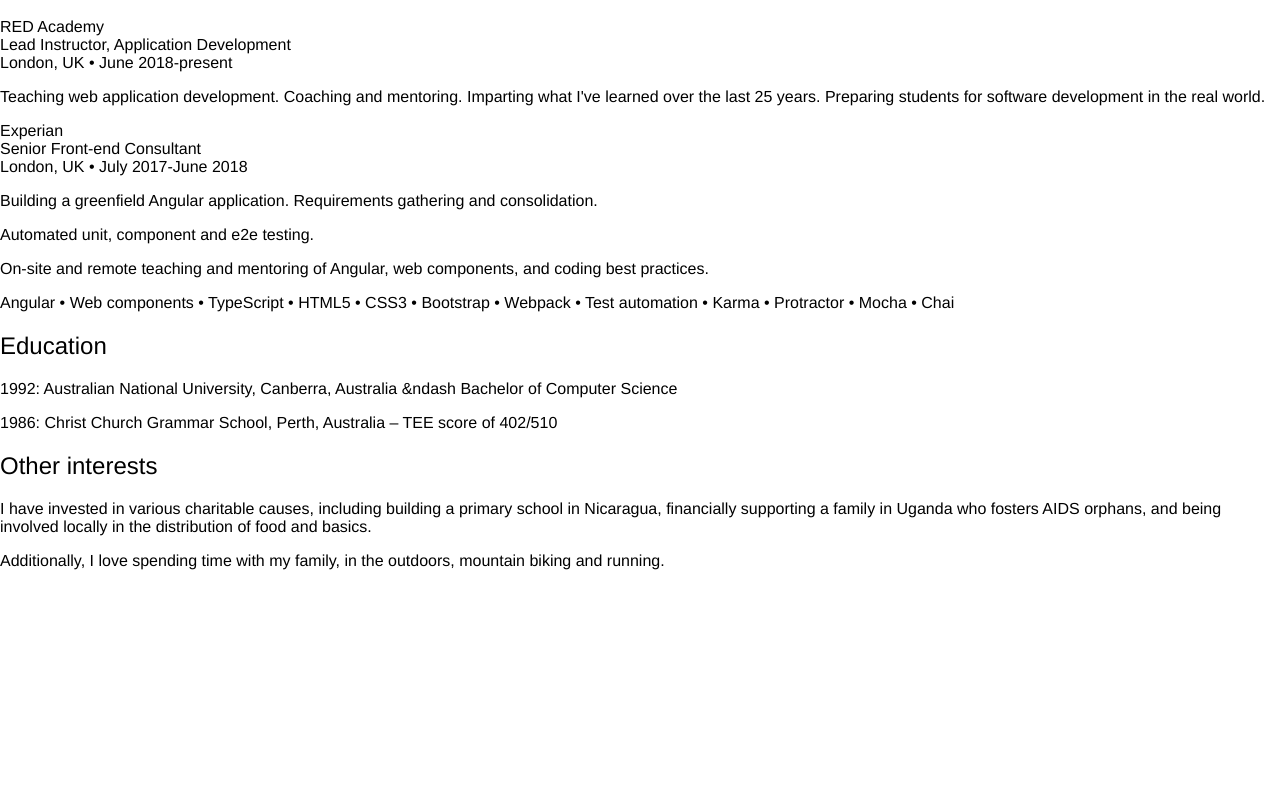
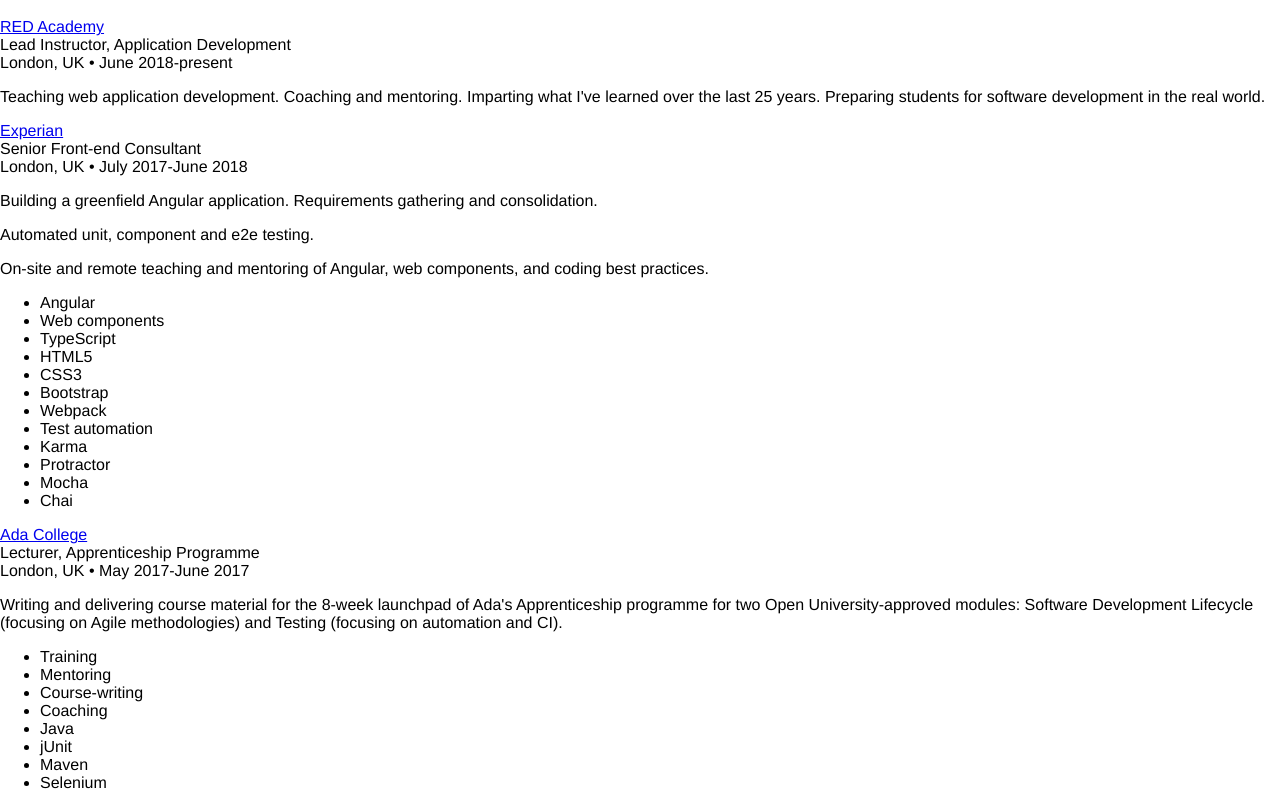
Before and after one commit to mcalthrop/cv-react, a React (Create React App) app: page / in a window 1280 px wide. Shown: the part 351-1142 px from the top of the page. Before the commit the page ends 937 px from the top, so only its background shows below. Built offline with nearby package versions, Linux system fonts and the light colour scheme.

Commit message:
Add WorkHistoryItem component

```diff
--- a/src/components/education/Education.js
+++ b/src/components/education/Education.js
@@ -13,5 +13,5 @@
 };
 
 Education.propTypes = {
-    paragraphs: PropTypes.array.isRequired,
+    paragraphs: PropTypes.arrayOf(PropTypes.string).isRequired,
 };
--- a/src/components/index.js
+++ b/src/components/index.js
@@ -4,6 +4,7 @@
 import { OtherInterests } from './other-interests';
 import { Overview } from './overview';
 import { WorkHistory } from './work-history';
+import { WorkHistoryItem } from './work-history-item';
 
 export {
     Education,
@@ -13,4 +14,5 @@
     OtherInterests,
     Overview,
     WorkHistory,
+    WorkHistoryItem,
 };
--- a/src/components/on-the-web-item/OnTheWebItem.js
+++ b/src/components/on-the-web-item/OnTheWebItem.js
@@ -2,8 +2,8 @@
 import PropTypes from 'prop-types';
 
 export const OnTheWebItemShape = PropTypes.shape({
+    title: PropTypes.string.isRequired,
     link: PropTypes.string.isRequired,
-    title: PropTypes.string.isRequired,
 });
 
 export const OnTheWebItem = ({ item }) => {
--- a/src/components/other-interests/OtherInterests.js
+++ b/src/components/other-interests/OtherInterests.js
@@ -13,5 +13,5 @@
 };
 
 OtherInterests.propTypes = {
-    paragraphs: PropTypes.array.isRequired,
+    paragraphs: PropTypes.arrayOf(PropTypes.string).isRequired,
 };
--- a/src/components/overview/Overview.js
+++ b/src/components/overview/Overview.js
@@ -13,5 +13,5 @@
 };
 
 Overview.propTypes = {
-    paragraphs: PropTypes.array.isRequired,
+    paragraphs: PropTypes.arrayOf(PropTypes.string).isRequired,
 };
--- /dev/null
+++ b/src/components/work-history-item/index.js
@@ -0,0 +1,3 @@
+import { WorkHistoryItem } from './workHistoryItem';
+
+export { WorkHistoryItem };
--- /dev/null
+++ b/src/components/work-history-item/workHistoryItem.js
@@ -0,0 +1,35 @@
+import React from 'react';
+import PropTypes from 'prop-types';
+
+export const WorkHistoryItemShape = PropTypes.shape({
+    company: PropTypes.object.isRequired,
+    jobTitle: PropTypes.string.isRequired,
+    location: PropTypes.string.isRequired,
+    duration: PropTypes.object.isRequired,
+    paragraphs: PropTypes.arrayOf(PropTypes.string).isRequired,
+    skills: PropTypes.arrayOf(PropTypes.string),
+});
+
+export const WorkHistoryItem = ({ item }) => {
+    return (
+        <section>
+            <section><a href={item.company.link} target="_blank">{item.company.title}</a></section>
+            <section>{item.jobTitle}</section>
+            <section>{item.location} • {item.duration.start}-{item.duration.finish}</section>
+            <section>
+                {item.paragraphs.map((paragraph, index) => <p key={index}>{paragraph}</p>)}
+            </section>
+            {item.skills &&
+                <section>
+                    <ul>
+                        {item.skills.map((paragraph, index) => <li key={index}>{paragraph}</li>)}
+                    </ul>
+                </section>
+            }
+        </section>
+    );
+};
+
+WorkHistoryItem.propTypes = {
+    item: WorkHistoryItemShape,
+};
--- a/src/components/work-history/WorkHistory.js
+++ b/src/components/work-history/WorkHistory.js
@@ -1,30 +1,16 @@
 import React from 'react';
+import PropTypes from 'prop-types';
+import { WorkHistoryItem } from '../';
 
-export const WorkHistory = () => {
+export const WorkHistory = ({ items }) => {
     return (
         <section>
             <h2>Work history</h2>
-            <section>
-                <section>RED Academy</section>
-                <section>Lead Instructor, Application Development</section>
-                <section>London, UK • June 2018-present</section>
-                <section>
-                    <p>Teaching web application development. Coaching and mentoring. Imparting what I've learned over the last 25 years. Preparing students for software development in the real world.</p>
-                </section>
-            </section>
-            <section>
-                <section>Experian</section>
-                <section>Senior Front-end Consultant</section>
-                <section>London, UK • July 2017-June 2018</section>
-                <section>
-                    <p>Building a greenfield Angular application. Requirements gathering and consolidation.</p>
-                    <p>Automated unit, component and e2e testing.</p>
-                    <p>On-site and remote teaching and mentoring of Angular, web components, and coding best practices.</p>
-                </section>
-                <section>
-                    Angular • Web components • TypeScript • HTML5 • CSS3 • Bootstrap • Webpack • Test automation • Karma • Protractor • Mocha • Chai
-                </section>
-            </section>
+            {items.map((item, index) => <WorkHistoryItem key={index} item={item} />)}
         </section>
     );
 };
+
+WorkHistory.propTypes = {
+    items: PropTypes.array.isRequired,
+};
--- a/src/containers/cv/CvContainer.js
+++ b/src/containers/cv/CvContainer.js
@@ -6,35 +6,111 @@
         paragraphs: [
             'Matt Calthrop is a highly experienced full-stack software engineer and trainer with 25 years\' experience in software analysis, development and systems integration.',
             'With an aptitude for teaching and mentoring, Matt\'s professional and conscientious approach ensures timely product delivery.',
-        ]
+        ],
     },
     onTheWeb: {
         items: [
             {
+                title: 'Source code to my online CV',
                 link: 'https://github.com/mcalthrop/cv#readme',
-                title: 'Source code to my online CV',
             },
             {
+                title: 'Express server with MongoDB and authentication',
                 link: 'https://github.com/mcalthrop/auth-mongo-express-node#readme',
-                title: 'Express server with MongoDB and authentication',
             },
             {
+                title: 'TDD implementation of JavaScript Fibonacci series function',
                 link: 'https://github.com/mcalthrop/tdd-fibonacci#readme',
-                title: 'TDD implementation of JavaScript Fibonacci series function',
             },
-        ]
+        ],
+    },
+    workHistory: {
+        items: [
+            {
+                company: {
+                    title: 'RED Academy',
+                    link: 'https://redacademy.com/london/',
+                },
+                jobTitle: 'Lead Instructor, Application Development',
+                location: 'London, UK',
+                duration: {
+                    start: 'June 2018',
+                    finish: 'present',
+                },
+                paragraphs: [
+                    'Teaching web application development. Coaching and mentoring. Imparting what I\'ve learned over the last 25 years. Preparing students for software development in the real world.',
+                ],
+            },
+            {
+                company: {
+                    title: 'Experian',
+                    link: 'http://www.experian.co.uk/',
+                },
+                jobTitle: 'Senior Front-end Consultant',
+                location: 'London, UK',
+                duration: {
+                    start: 'July 2017',
+                    finish: 'June 2018',
+                },
+                paragraphs: [
+                    'Building a greenfield Angular application. Requirements gathering and consolidation.',
+                    'Automated unit, component and e2e testing.',
+                    'On-site and remote teaching and mentoring of Angular, web components, and coding best practices.',
+                ],
+                skills: [
+                    'Angular',
+                    'Web components',
+                    'TypeScript',
+                    'HTML5',
+                    'CSS3',
+                    'Bootstrap',
+                    'Webpack',
+                    'Test automation',
+                    'Karma',
+                    'Protractor',
+                    'Mocha',
+                    'Chai',
+                ],
+            },
+            {
+                company: {
+                    title: 'Ada College',
+                    link: 'https://ada.ac.uk/',
+                },
+                jobTitle: 'Lecturer, Apprenticeship Programme',
+                location: 'London, UK',
+                duration: {
+                    start: 'May 2017',
+                    finish: 'June 2017',
+                },
+                paragraphs: [
+                    'Writing and delivering course material for the 8-week launchpad of Ada\'s Apprenticeship programme for two Open University-approved modules: Software Development Lifecycle (focusing on Agile methodologies) and Testing (focusing on automation and CI).',
+                ],
+                skills: [
+                    'Training',
+                    'Mentoring',
+                    'Course-writing',
+                    'Coaching',
+                    'Java',
+                    'jUnit',
+                    'Maven',
+                    'Selenium',
+                    'Travis',
+                ],
+            },
+        ],
     },
     education: {
         paragraphs: [
             '1992: Australian National University, Canberra, Australia &ndash Bachelor of Computer Science',
             '1986: Christ Church Grammar School, Perth, Australia – TEE score of 402/510',
-        ]
+        ],
     },
     otherInterests: {
         paragraphs: [
             'I have invested in various charitable causes, including building a primary school in Nicaragua, financially supporting a family in Uganda who fosters AIDS orphans, and being involved locally in the distribution of food and basics.',
             'Additionally, I love spending time with my family, in the outdoors, mountain biking and running.',
-        ]
+        ],
     },
 }
 export class CvContainer extends Component {
@@ -44,7 +120,7 @@
                 <h1>CV: Matt Calthrop</h1>
                 <Overview paragraphs={data.overview.paragraphs} />
                 <OnTheWeb items={data.onTheWeb.items} />
-                <WorkHistory />
+                <WorkHistory items={data.workHistory.items} />
                 <Education paragraphs={data.education.paragraphs} />
                 <OtherInterests paragraphs={data.otherInterests.paragraphs} />
             </header>
```
